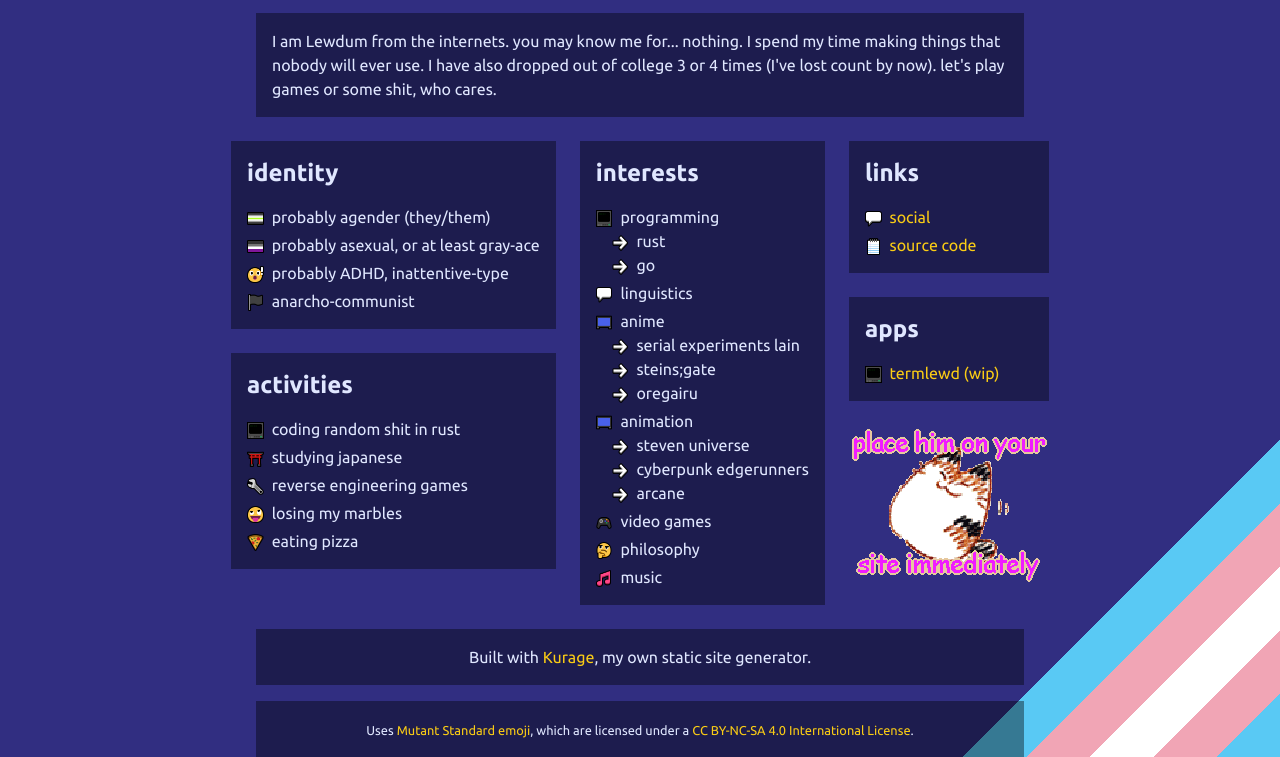
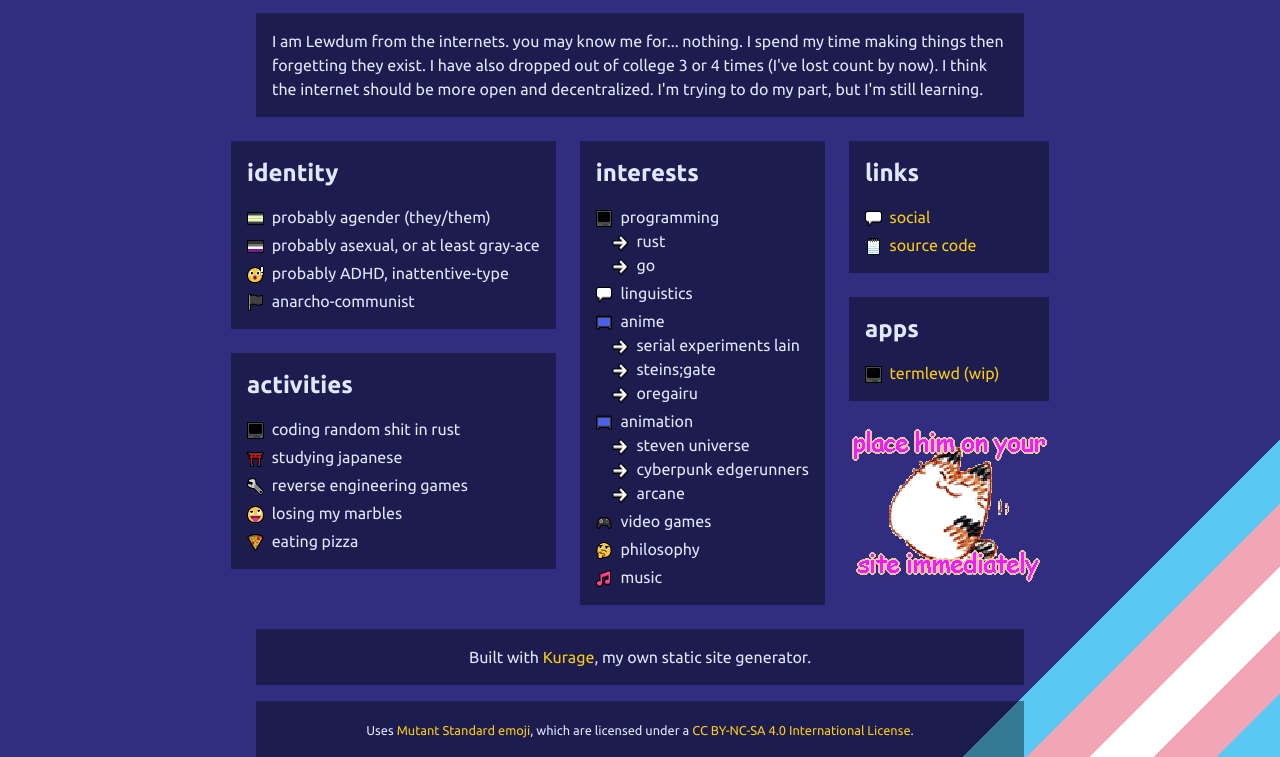
Before and after one commit to lewdum/pages, a plain HTML site: page index.html in a window 1280 px wide. Shown: the part 79-836 px from the top of the page. Drawn offline with Linux system fonts and the light colour scheme.

Commit message:
Build 176792a

```diff
--- a/index.html
+++ b/index.html
@@ -19,9 +19,10 @@
 
 		<p class="bg-black bg-opacity-40 p-4">
 			I am Lewdum from the internets. you may know me for... nothing.
-			I spend my time making things that nobody will ever use.
+			I spend my time making things then forgetting they exist.
 			I have also dropped out of college 3 or 4 times (I've lost count by now).
-			let's play games or some shit, who cares.
+			I think the internet should be more open and decentralized.
+			I'm trying to do my part, but I'm still learning.
 		</p>
 	</div>
 
```
